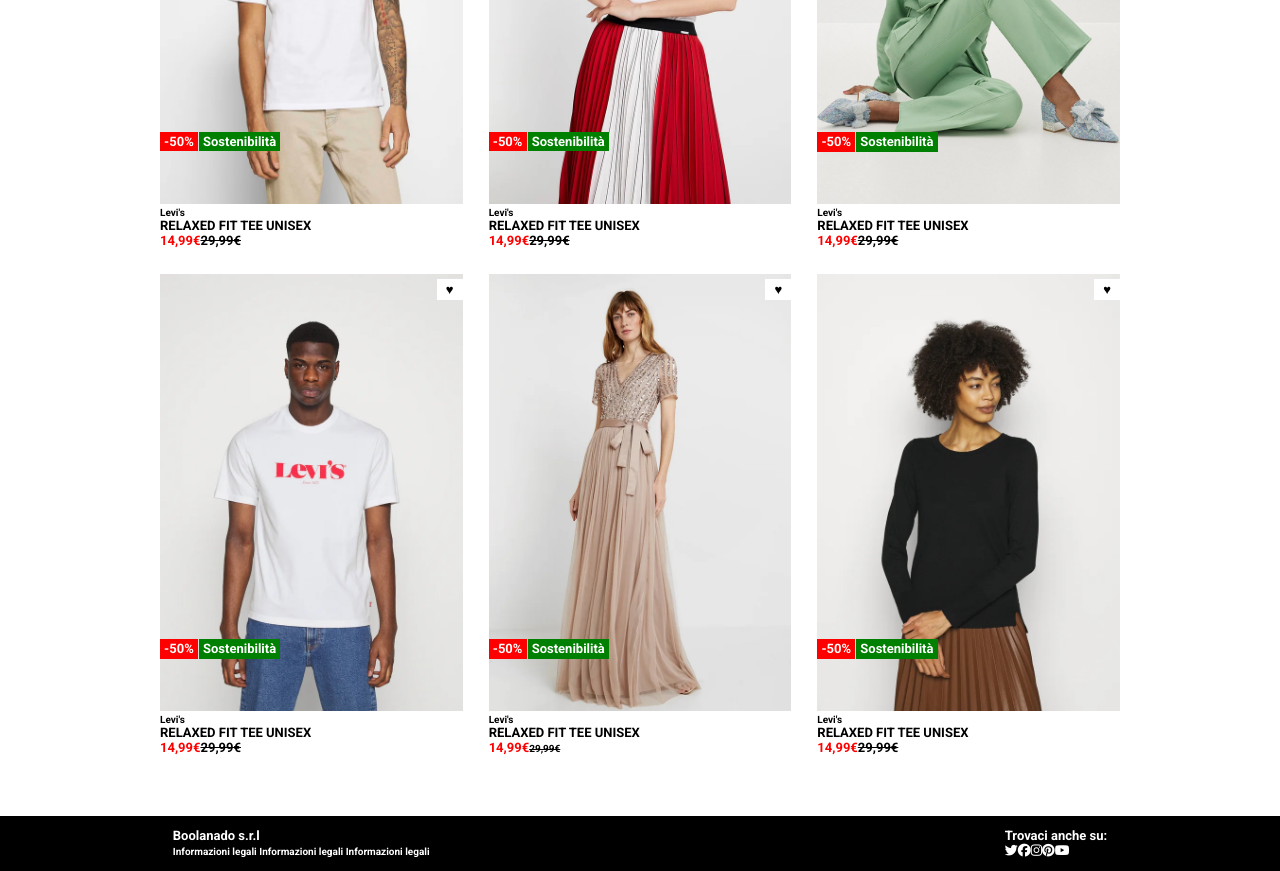
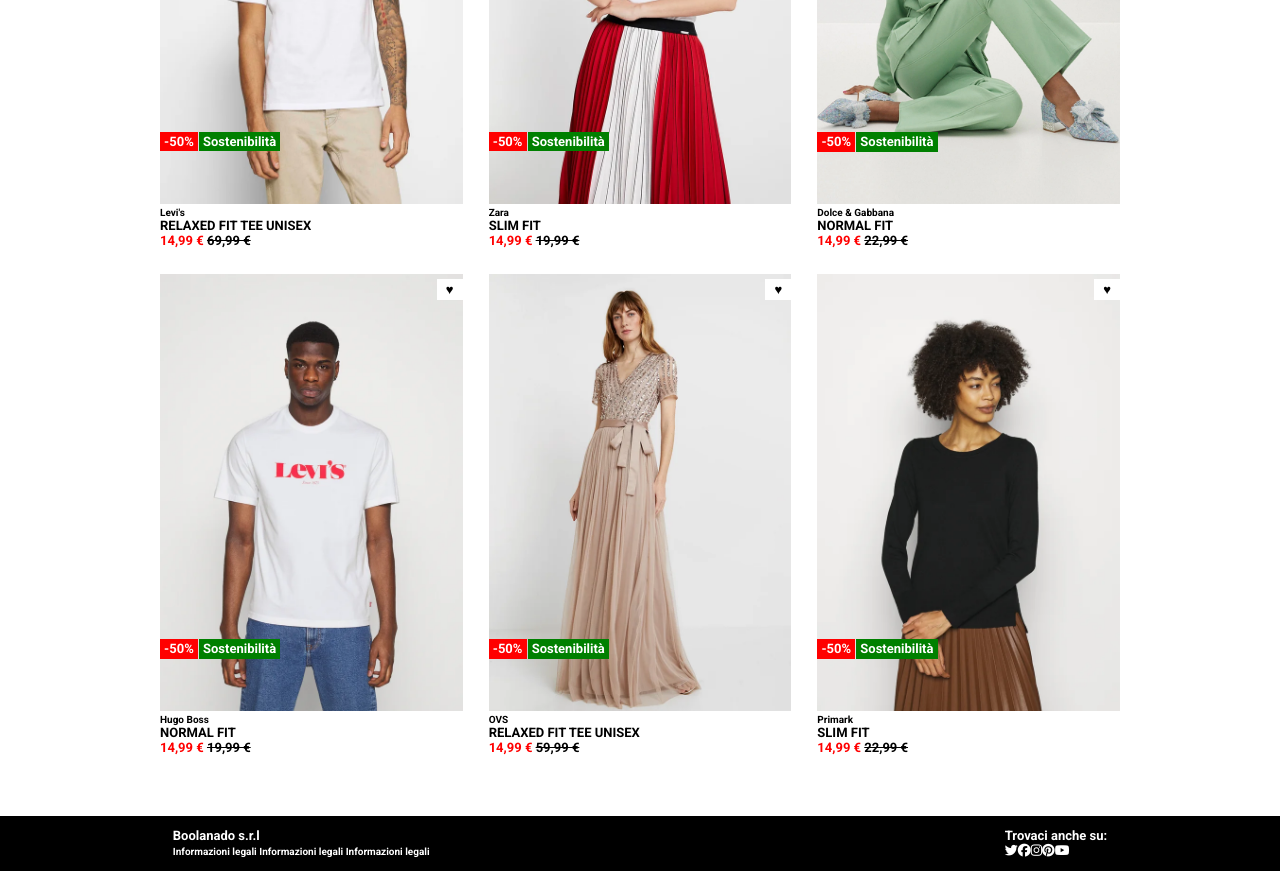
Before and after one commit to giacomomarongiu/vite-boolando, a Vue app: page / in a window 1280 px wide. Shown: the part 340-1211 px from the top of the page. Built offline with nearby package versions, Linux system fonts and the light colour scheme.

Commit message:
[Bonus] Cards on my are now printed dynamically

```diff
--- a/index.html
+++ b/index.html
@@ -8,7 +8,7 @@
     <link rel="preconnect" href="https://fonts.gstatic.com" crossorigin>
     <link href="https://fonts.googleapis.com/css2?family=Roboto:wght@700&display=swap" rel="stylesheet">
     <script src="https://kit.fontawesome.com/3a46370e2f.js" crossorigin="anonymous"></script>
-    <title>Vite + Vue</title>
+    <title>Boolando-Vite-Vue</title>
   </head>
   <body>
     <div id="app"></div>
--- a/src/components/MainApp.vue
+++ b/src/components/MainApp.vue
@@ -1,6 +1,61 @@
 <script>
 export default {
-    name: "AppMain"
+    name: "AppMain",
+    data() {
+        return {
+            myCards: [
+                {
+                    mainImg: "/public/img/1.webp",
+                    hoverImg: "/public/img/1b.webp",
+                    brand: "Levi's",
+                    description: "RELAXED FIT TEE UNISEX",
+                    priceNow: "14,99 € ",
+                    priceOld: "69,99 € ",
+                },
+                {
+                    mainImg: "/public/img/2.webp",
+                    hoverImg: "/public/img/2b.webp",
+                    brand: "Zara",
+                    description: "SLIM FIT",
+                    priceNow: "14,99 € ",
+                    priceOld: "19,99 € ",
+                },
+                {
+                    mainImg: "/public/img/3.webp",
+                    hoverImg: "/public/img/3b.webp",
+                    brand: "Dolce & Gabbana",
+                    description: "NORMAL FIT",
+                    priceNow: "14,99 € ",
+                    priceOld: "22,99 € ",
+                },
+                {
+                    mainImg: "/public/img/4.webp",
+                    hoverImg: "/public/img/4b.webp",
+                    brand: "Hugo Boss",
+                    description: "NORMAL FIT",
+                    priceNow: "14,99 € ",
+                    priceOld: "19,99 € ",
+                },
+                {
+                    mainImg: "/public/img/5.webp",
+                    hoverImg: "/public/img/5b.webp",
+                    brand: "OVS",
+                    description: "RELAXED FIT TEE UNISEX",
+                    priceNow: "14,99 € ",
+                    priceOld: "59,99 € ",
+                },
+                {
+                    mainImg: "/public/img/6.webp",
+                    hoverImg: "/public/img/6b.webp",
+                    brand: "Primark",
+                    description: "SLIM FIT",
+                    priceNow: "14,99 € ",
+                    priceOld: "22,99 € ",
+                },
+
+            ]
+        }
+    }
 }
 </script>
 
@@ -9,20 +64,20 @@
     <main>
         <div class="main_container container_75">
             <div class="row d-flex">
-                <div class="col4">
+                <div class="col4" v-for="card in myCards">
                     <!--Card is all the containter with three things:
                          images, text and buttons(buttons are moved inside the card)  -->
                     <div class="card">
                         <div class="card_up">
-                            <img class="main_image" src="/public/img/1.webp" alt="">
-                            <img class="hover_image" src="/public/img/1b.webp" alt="">
+                            <img class="main_image" :src="card.mainImg">
+                            <img class="hover_image" :src="card.hoverImg">
                         </div>
                         <div class="card_bottom">
-                            <p class="small_text">Levi's</p>
-                            <p class="text_bold">RELAXED FIT TEE UNISEX</p>
-                            <p class="euro small_text">
-                                <span class="text_bold">14,99&euro;</span>
-                                <span class="">29,99&euro;</span>
+                            <p class="small_text">{{ card.brand }}</p>
+                            <p class="text_bold">{{ card.description }}</p>
+                            <p class="€ small_text">
+                                <span class="text_bold">{{ card.priceNow}}</span>
+                                <span class="">{{ card.priceOld}}</span>
                             </p>
                         </div>
                         <div class="heart">&hearts;</div>
@@ -32,111 +87,7 @@
                         </div>
                     </div>
                 </div>
-                <div class="col4">
-                    <div class="card">
-                        <div class="card_up">
-                            <img class="main_image" src="/public/img/2.webp" alt="">
-                            <img class="hover_image" src="/public/img/2b.webp" alt="">
-                        </div>
-                        <div class="card_bottom">
-                            <p class="small_text">Levi's</p>
-                            <p class="text_bold">RELAXED FIT TEE UNISEX</p>
-                            <p class="euro small_text">
-                                <span class="text_bold">14,99&euro;</span>
-                                <span class="">29,99&euro;</span>
-                            </p>
-                        </div>
-                        <div class="heart">&hearts;</div>
-                        <div class="btn_img ">
-                            <span class="discount">-50% </span>
-                            <span class="green">Sostenibilità</span>
-                        </div>
-                    </div>
-                </div>
-                <div class="col4">
-                    <div class="card">
-                        <div class="card_up">
-                            <img class="main_image" src="/public/img/3.webp" alt="">
-                            <img class="hover_image" src="/public/img/3b.webp" alt="">
-                        </div>
-                        <div class="card_bottom">
-                            <p class="small_text">Levi's</p>
-                            <p class="text_bold">RELAXED FIT TEE UNISEX</p>
-                            <p class="euro small_text">
-                                <span class="text_bold">14,99&euro;</span>
-                                <span class="">29,99&euro;</span>
-                            </p>
-                        </div>
-                        <div class="heart">&hearts;</div>
-                        <div class="btn_img ">
-                            <span class="discount">-50% </span>
-                            <span class="green">Sostenibilità</span>
-                        </div>
-                    </div>
-                </div>
-                <div class="col4">
-                    <div class="card">
-                        <div class="card_up">
-                            <img class="main_image" src="/public/img/4.webp" alt="">
-                            <img class="hover_image" src="/public/img/4b.webp" alt="">
-                        </div>
-                        <div class="card_bottom">
-                            <p class="small_text">Levi's</p>
-                            <p class="text_bold">RELAXED FIT TEE UNISEX</p>
-                            <p class="euro small_text">
-                                <span class="text_bold">14,99&euro;</span>
-                                <span class="">29,99&euro;</span>
-                            </p>
-                        </div>
-                        <div class="heart">&hearts;</div>
-                        <div class="btn_img ">
-                            <span class="discount">-50% </span>
-                            <span class="green">Sostenibilità</span>
-                        </div>
-                    </div>
-                </div>
-                <div class="col4">
-                    <div class="card">
-                        <div class="card_up">
-                            <img class="main_image" src="/public/img/5.webp" alt="">
-                            <img class="hover_image" src="/public/img/5b.webp" alt="">
-                        </div>
-                        <div class="card_bottom">
-                            <p class="small_text">Levi's</p>
-                            <p class="text_bold">RELAXED FIT TEE UNISEX</p>
-                            <p class="euro small_text">
-                                <span class="text_bold">14,99&euro;</span>
-                                <span class="small_text">29,99&euro;</span>
-                            </p>
-                        </div>
-                        <div class="heart">&hearts;</div>
-                        <div class="btn_img ">
-                            <span class="discount">-50% </span>
-                            <span class="green">Sostenibilità</span>
-                        </div>
-                    </div>
-                </div>
-                <div class="col4">
-                    <div class="card">
-                        <div class="card_up">
-                            <img class="main_image" src="/public/img/6.webp" alt="">
-                            <img class="hover_image" src="/public/img/6b.webp" alt="">
-                        </div>
-                        <div class="card_bottom">
-                            <p class="small_text">Levi's</p>
-                            <p class="text_bold">RELAXED FIT TEE UNISEX</p>
-                            <p class="euro small_text">
-                                <span class="text_bold">14,99&euro;</span>
-                                <span class="">29,99&euro;</span>
-                            </p>
-                        </div>
-                        <div class="heart">&hearts;</div>
-                        <div class="btn_img ">
-                            <span class="discount">-50% </span>
-                            <span class="green">Sostenibilità</span>
-                        </div>
-                    </div>
-                </div>
+
             </div>
         </div>
     </main>
```
